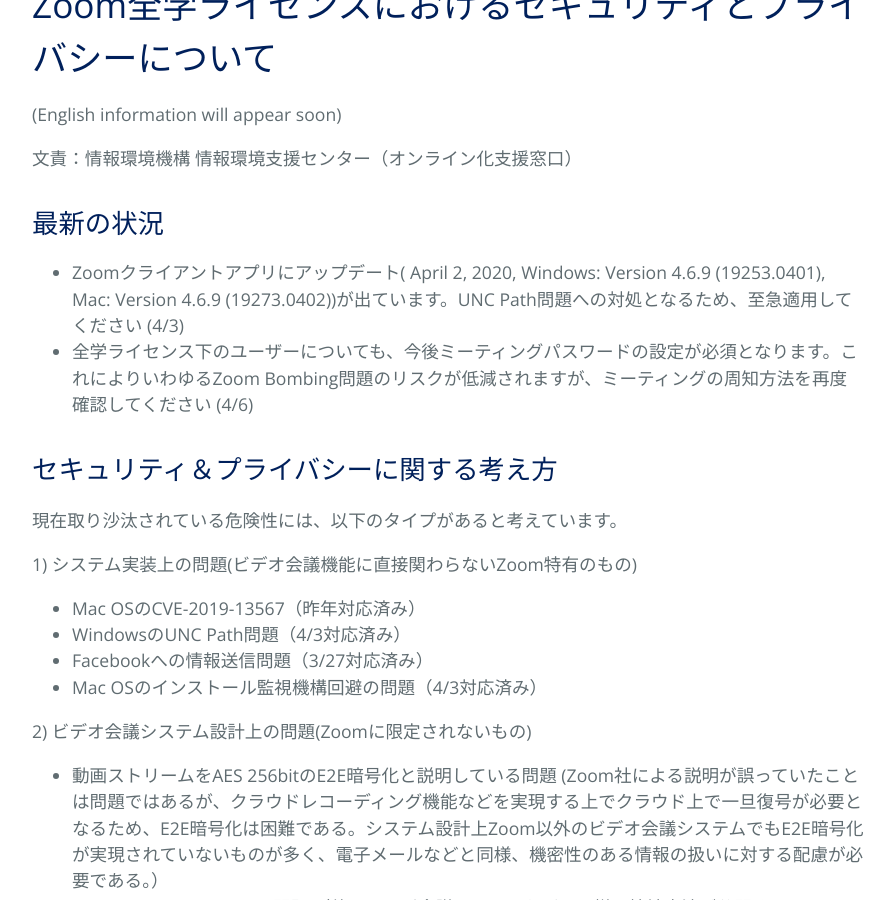
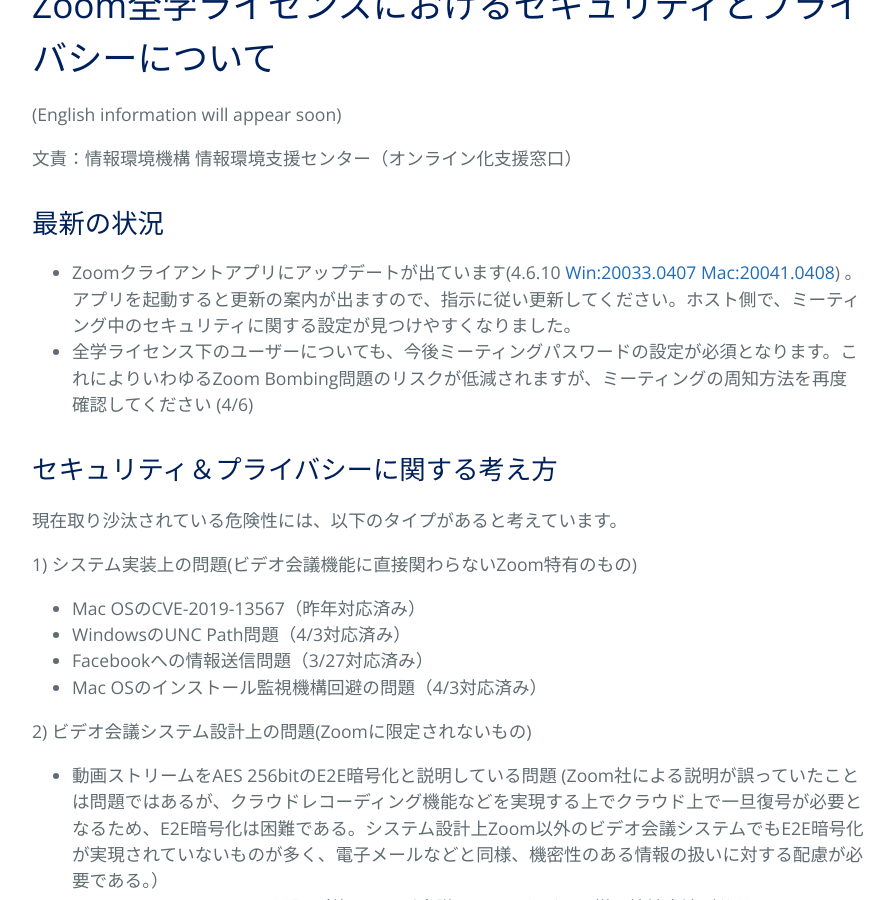
Before and after one commit to kyoto-u/online-edu, a Jekyll site: the page built from zoom-security.md, in a window 1280 px wide and 900 px high, scrolled down 426 px. Shown: the whole window, without its empty margins (192-1086 px from the left). Built offline with Jekyll 4.4.1, drawn with Linux system fonts in a browser that asks for light colours.

Commit message:
security update

```diff
--- a/zoom-security.md
+++ b/zoom-security.md
@@ -8,8 +8,10 @@ title: オンラインミーティングサービス(Zoom全学ライセンス)
 文責：情報環境機構 情報環境支援センター（オンライン化支援窓口）
 
 ## 最新の状況
-- Zoomクライアントアプリにアップデート( April 2, 2020, Windows: Version 4.6.9 (19253.0401), Mac: Version 4.6.9 (19273.0402))が出ています。UNC Path問題への対処となるため、至急適用してください (4/3)
+- Zoomクライアントアプリにアップデートが出ています(4.6.10 [Win:20033.0407](https://support.zoom.us/hc/en-us/articles/201361953-New-Updates-for-Windows) [Mac:20041.0408](https://support.zoom.us/hc/en-us/articles/201361963-New-Updates-for-macOS)) 。アプリを起動すると更新の案内が出ますので、指示に従い更新してください。ホスト側で、ミーティング中のセキュリティに関する設定が見つけやすくなりました。
 - 全学ライセンス下のユーザーについても、今後ミーティングパスワードの設定が必須となります。これによりいわゆるZoom Bombing問題のリスクが低減されますが、ミーティングの周知方法を再度確認してください (4/6)
+
+
 
 ## セキュリティ＆プライバシーに関する考え方
 
```
